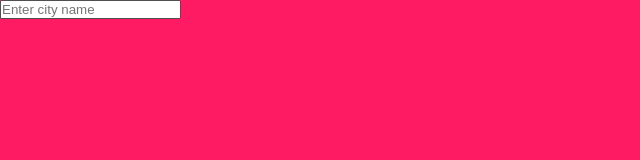
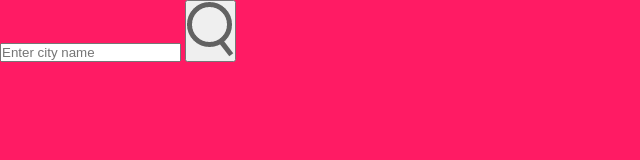
Before and after one commit to voltagevalkyrie/weather-app, a plain HTML site: page index.html in a window 1280 px wide. Shown: the whole page, without its empty margins (0-640 px from the left). Drawn offline with Linux system fonts and the light colour scheme.

Commit message:
add search button

```diff
--- a/index.html
+++ b/index.html
@@ -13,7 +13,10 @@
 <div class="card">
     <div class="search">
 
-        <input type="text" placeholder="Enter city name " spellcheck="false">
+        <input type="text" placeholder="Enter city name" spellcheck="false">
+
+<button><img src="images/search.png" alt="button"></button>
+
 
     </div>
 </div>
```
